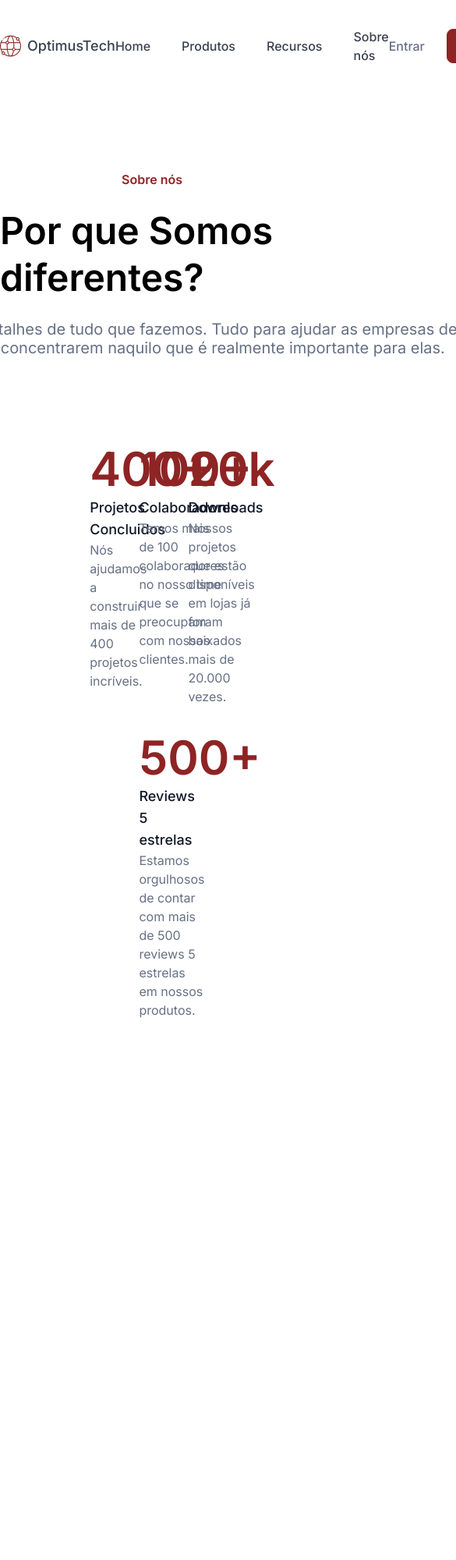
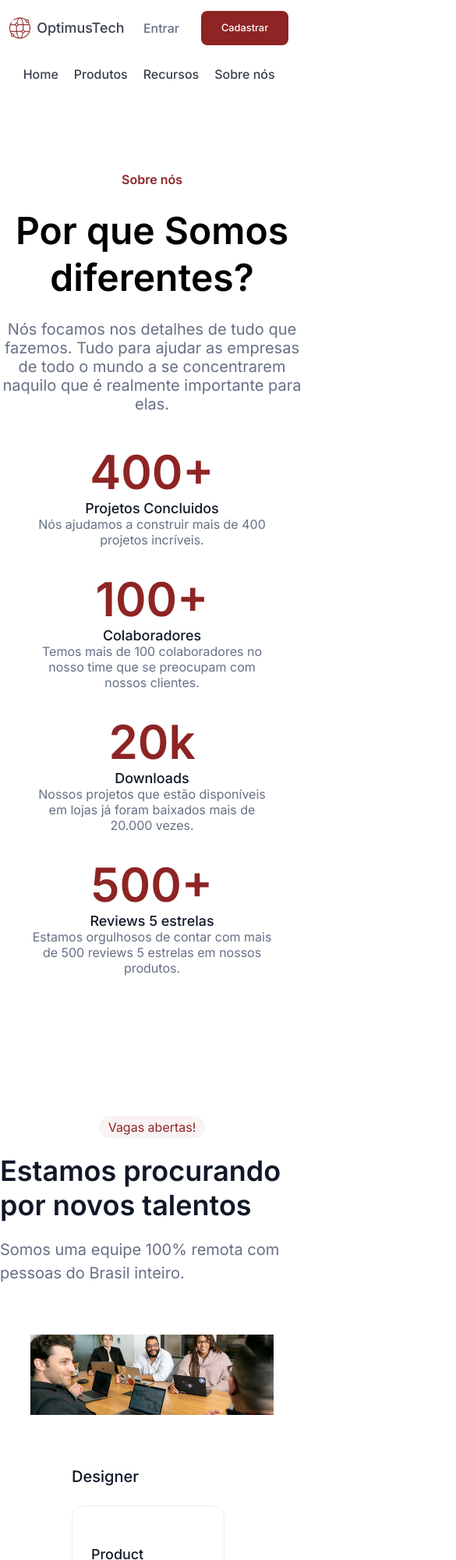
Before and after one commit to r-amaral/7-Days-of-Code, a plain HTML site: page index.html in a window 390 px wide. Shown: the top 2000 px of the page at 78% size, 585 px wide, since content can reach past the window. Before the commit the page ends 1307 px from the top, so only its background shows below. Drawn offline with Linux system fonts and the light colour scheme.

Commit message:
Algumas adaptações para responsividade adição de media query

```diff
--- a/index.html
+++ b/index.html
@@ -1,19 +1,18 @@
 <!DOCTYPE html>
 <html lang="en">
-
   <head>
-    <meta charset="UTF-8">
-    <meta http-equiv="X-UA-Compatible" content="IE=edge">
-    <meta name="viewport" content="width=device-width, initial-scale=1.0">
-    <link rel="stylesheet" href="./styles/header.css">
+    <meta charset="UTF-8" />
+    <meta http-equiv="X-UA-Compatible" content="IE=edge" />
+    <meta name="viewport" content="width=device-width, initial-scale=1.0" />
+    <link rel="stylesheet" href="style.css" />
     <title>OptimusTech</title>
   </head>
 
   <body>
     <header>
-        <nav class='nav-container'>
-            <a href="#" class='nav-logo'>
-                <img src="./imagens/worldwide 1 (Traced).png" alt="">
+      <nav class="nav-container">
+        <a href="#" class="nav-logo">
+          <img src="./imagens/worldwide 1 (Traced).png" alt="" />
           <p>OptimusTech</p>
         </a>
         <div class="pages">
@@ -24,9 +23,6 @@
             <li><a href="#">Sobre nós</a></li>
           </ul>
         </div>
-
-            <div class='logo'></div>
-
         <div class="logo-buttons">
           <a href="#">Entrar</a>
           <button>Cadastrar</button>
@@ -34,15 +30,17 @@
       </nav>
     </header>
     <main>
-        <section class='about-us'>
+      <section class="about-us">
         <span>Sobre nós</span>
         <h1>Por que Somos diferentes?</h1>
-            <p>Nós focamos nos detalhes de tudo que fazemos. Tudo para ajudar as empresas de todo o mundo a se
-                concentrarem naquilo que é realmente importante para elas.
+        <p>
+          Nós focamos nos detalhes de tudo que fazemos. Tudo para ajudar as
+          empresas de todo o mundo a se concentrarem naquilo que é realmente
+          importante para elas.
         </p>
       </section>
 
-        <section class='metrics'>
+      <section class="metrics">
         <div class="metric-items">
           <p>400+</p>
           <h2>Projetos Concluidos</h2>
@@ -51,20 +49,77 @@
         <div class="metric-items">
           <p>100+</p>
           <h2>Colaboradores</h2>
-                <h3>Temos mais de 100 colaboradores no nosso time que se preocupam com nossos clientes.</h3>
+          <h3>
+            Temos mais de 100 colaboradores no nosso time que se preocupam com
+            nossos clientes.
+          </h3>
         </div>
         <div class="metric-items">
           <p>20k</p>
           <h2>Downloads</h2>
-                <h3>Nossos projetos que estão disponíveis em lojas já foram baixados mais de 20.000 vezes.</h3>
+          <h3>
+            Nossos projetos que estão disponíveis em lojas já foram baixados
+            mais de 20.000 vezes.
+          </h3>
         </div>
         <div class="metric-items">
           <p>500+</p>
           <h2>Reviews 5 estrelas</h2>
-                <h3>Estamos orgulhosos de contar com mais de 500 reviews 5 estrelas em nossos produtos.</h3>
+          <h3>
+            Estamos orgulhosos de contar com mais de 500 reviews 5 estrelas em
+            nossos produtos.
+          </h3>
         </div>
       </section>
+
+      <section class="vacancies">
+        <div class="looking-for-new-vacancies">
+          <span>Vagas abertas!</span>
+          <h2>Estamos procurando por novos talentos</h2>
+          <p>Somos uma equipe 100% remota com pessoas do Brasil inteiro.</p>
+          <img
+            class="img-vacancies"
+            src="./imagens/vagas-img.png"
+            alt="pessoas reunidas em uma mesa"
+          />
+        </div>
+      </section>
+
+      <section class="open-vacancies">
+        <div class="designer">
+          <h2>Designer</h2>
+          <div class="open-vacancies-content">
+            <h3>Product Designer</h3>
+            <span>Full-time</span>
+            <span>Faixa Salarial:R$7.000</span>
+          </div>
+          <div class="open-vacancies-content">
+            <h3>Ux Designer</h3>
+            <span>Full-time</span>
+            <span>Faixa Salarial:6.000</span>
+          </div>
+        </div>
+        <div class="software-development">
+          <h2>Desenvolvimento de Software</h2>
+          <div class="open-vacancies-content">
+            <h3>Desenvolvedor(a) iOS</h3>
+            <span>Full-time</span>
+            <span>Faixa salarial: R$8.000</span>
+          </div>
+          <div class="open-vacancies-content">
+            <h3>Desenvolvedor(a) Front-end</h3>
+            <span>Full-time</span>
+            <span>Faixa salarial: R$7.000</span>
+          </div>
+          <div class="open-vacancies-content">
+            <h3>Desenvolvedor(a) Back-end</h3>
+            <span>Full-time</span>
+            <span>Faixa salarial: R$8.000</span>
+          </div>
+        </div>
+      </section>
+
+      <section class="depositions"></section>
     </main>
   </body>
-
 </html>
--- /dev/null
+++ b/style.css
@@ -0,0 +1,294 @@
+@import url('https://fonts.googleapis.com/css2?family=Inter:wght@100;200;300;400;500;600;700;800;900&display=swap');
+
+* {
+    margin: 0;
+    padding: 0;
+    font-family: 'Inter';
+    box-sizing: border-box;
+}
+
+:root {
+    --cor-principal: #8E2424;
+    --cor-secundaria: #101828;
+    --cor-terciaria: #667085;
+}
+
+.nav-container {
+    display: flex;
+    justify-content: space-around;
+    align-items: center;
+    width: 98vw;
+    height: 14vh;
+    background-color: #ffffff;
+}
+
+.nav-logo {
+    display: flex;
+    align-items: center;
+    gap: 8px;
+    text-decoration: none;
+}
+
+.nav-logo p {
+    height: 24px;
+    color: #3A404E;
+    font-weight: 500;
+    font-size: 1.12rem;
+    line-height: 24px;
+}
+
+.nav-list {
+    display: flex;
+    justify-content: center;
+    align-items: center;
+    gap: 40px;
+    list-style: none;
+}
+
+.nav-list a {
+    color: #3A404E;
+    font-weight: 500;
+    font-size: 1rem;
+    text-decoration: none;
+}
+
+.nav-list a:hover {
+    text-decoration: underline;
+}
+
+.logo-buttons {
+    display: flex;
+    align-items: center;
+    gap: 28px;
+}
+
+.logo-buttons a {
+    font-weight: 500;
+    font-size: 1rem;
+    color: var(--cor-terciaria);
+    text-decoration: none;
+}
+
+.logo-buttons a:hover {
+    text-decoration: underline;
+}
+
+.logo-buttons button {
+    background: var(--cor-principal);
+    border-radius: 0.5rem;
+    border: none;
+    width: 112px;
+    height: 44px;
+    font-weight: 500;
+    box-sizing: border-box;
+    padding: 0.8rem 1.12rem;
+    cursor: pointer;
+    color: #fff;
+    font-size: 1rem;
+}
+
+
+.about-us {
+    display: flex;
+    flex-direction: column;
+    justify-content: center;
+    align-items: center;
+    gap: 24px;
+    margin-top: 100px;
+}
+
+.about-us span {
+    color: var(--cor-principal);
+    font-style: normal;
+    font-weight: 600;
+    font-size: 1rem;
+    line-height: 24px;
+}
+
+.about-us h1 {
+    font-style: normal;
+    font-weight: 600;
+    font-size: 3rem;
+    line-height: 60px;
+}
+
+.about-us p {
+    font-style: normal;
+    font-weight: 400;
+    font-size: 1.25rem;
+    text-align: center;
+    width: 790px;
+    color: var(--cor-terciaria);
+}
+
+
+.metrics {
+    display: flex;
+    justify-content: center;
+    flex-wrap: wrap;
+    margin: 10% 10% 0 10%;
+    gap: 30px;
+}
+
+.metric-items {
+    display: flex;
+    align-items: flex-start;
+    flex-direction: column;
+    width: 19%;
+}
+
+.metric-items p {
+    /* flex-shrink: 1; */
+    font-weight: 600;
+    font-size: 3.75rem;
+    color: var(--cor-principal);
+}
+
+.metric-items h2 {
+    font-weight: 500;
+    font-size: 1.12rem;
+    color: var(--cor-secundaria);
+}
+
+.metric-items h3 {
+    font-weight: 400;
+    font-size: 1rem;
+    color: var(--cor-terciaria);
+}
+
+.vacancies {
+    display: flex;
+    flex-direction: column;
+}
+
+.looking-for-new-vacancies {
+    display: flex;
+    flex-direction: column;
+    align-items: center;
+    margin-top: 180px;
+    gap: 20px;
+}
+
+.looking-for-new-vacancies span {
+    padding: 4px 12px;
+    background-color: rgba(142, 36, 36, 0.05);
+    color: var(--cor-principal);
+    border-radius: 16px
+}
+
+.looking-for-new-vacancies h2 {
+    font-weight: 600;
+    font-size: 36px;
+    color: var(--cor-secundaria);
+}
+
+.looking-for-new-vacancies p {
+    font-weight: 400;
+    font-size: 1.25rem;
+    line-height: 30px;
+    color: var(--cor-terciaria);
+    margin-bottom: 44px;
+}
+
+.img-vacancies {
+    background-size: cover;
+    background-position: center;
+    background-attachment: fixed;
+    width: 80%;
+}
+
+.open-vacancies {
+    display: flex;
+    align-items: center;
+    flex-direction: column;
+    margin: 0 17%;
+}
+
+.designer,
+.software-development {
+    display: flex;
+    flex-direction: column;
+    width: 80%;
+    align-items: flex-start;
+    gap: 22px;
+    margin: 64px 0 10px 0;
+}
+
+.designer h2,
+.software-development h2 {
+    font-weight: 500;
+    font-size: 1.25rem;
+    line-height: 30px;
+    color: var(--cor-secundaria);
+}
+
+.open-vacancies-content {
+    width: 95%;
+    height: 136px;
+    border: 1px solid #EAECF0;
+    padding: 24px 24px 28px;
+    border-radius: 16px;
+}
+
+.open-vacancies-content h3 {
+    font-weight: 500;
+    font-size: 1.12rem;
+    line-height: 28px;
+    color: var(--cor-secundaria);
+    margin: 24px 0 32px 0;
+}
+
+.open-vacancies-content span {
+    font-weight: 500;
+    font-size: 1rem;
+    line-height: 24px;
+    color: var(--cor-terciaria);
+    margin-right: 24px;
+}
+
+.depositions {
+    margin-top: 96px;
+}
+
+/* Mobile */
+@media screen and (max-width:768px) {
+
+    .nav-container {
+        flex-wrap: wrap;
+        justify-content: space-around;
+    }
+
+    .pages {
+        order: 3;
+
+    }
+
+    .pages ul {
+        gap: 20px;
+    }
+
+    .pages a {
+        font-size: 1rem;
+
+    }
+
+    .logo-buttons button {
+        order: 2;
+        font-size: 0.8rem;
+    }
+
+    .about-us {
+        text-align: center;
+    }
+
+    .about-us p {
+        width: initial;
+    }
+
+    .metric-items {
+        width: initial;
+        display: flex;
+        align-items: center;
+        text-align: center;
+    }
+}
--- a/styles/header.css
+++ /dev/null
@@ -1,160 +0,0 @@
-@import url('https://fonts.googleapis.com/css2?family=Inter:wght@100;200;300;400;500;600;700;800;900&display=swap');
-
-* {
-    margin: 0;
-    padding: 0;
-    font-family: 'Inter';
-}
-
-
-.nav-container {
-    display: flex;
-    justify-content: space-around;
-    align-items: center;
-    width: 98vw;
-    height: 14vh;
-    background-color: #ffffff;
-}
-
-.nav-logo {
-    display: flex;
-    align-items: center;
-    gap: 8px;
-    text-decoration: none;
-}
-
-.nav-logo p {
-    height: 24px;
-    color: #3A404E;
-    font-weight: 500;
-    font-size: 18px;
-    line-height: 24px;
-}
-
-.nav-list {
-    display: flex;
-    justify-content: center;
-    align-items: center;
-    list-style: none;
-    gap: 40px;
-
-}
-
-.nav-list a {
-    color: #3A404E;
-    text-decoration: none;
-    font-weight: 500;
-    font-size: 16px;
-    line-height: 24px;
-}
-
-.nav-list a:hover {
-    text-decoration: underline;
-}
-
-.logo {
-    width: 142px;
-}
-
-.logo-buttons {
-    display: flex;
-    align-items: center;
-    gap: 28px;
-}
-
-.logo-buttons a {
-    font-style: normal;
-    font-weight: 500;
-    font-size: 16px;
-    line-height: 24px;
-    color: #667085;
-    text-decoration: none;
-}
-
-.logo-buttons a:hover {
-    text-decoration: underline;
-}
-
-.logo-buttons button {
-    background: #8E2424;
-    border-radius: 8px;
-    border: 1px solid #8E2424;
-    width: 112px;
-    height: 44px;
-    box-sizing: border-box;
-    padding: 10px 18px;
-    cursor: pointer;
-    color: white;
-    font-size: 16px;
-}
-
-
-.about-us {
-    display: flex;
-    flex-direction: column;
-    justify-content: center;
-    align-items: center;
-    gap: 24px;
-    margin-top: 100px;
-}
-
-.about-us span {
-    color: #8E2424;
-    font-style: normal;
-    font-weight: 600;
-    font-size: 16px;
-    line-height: 24px;
-}
-
-.about-us h1 {
-    font-style: normal;
-    font-weight: 600;
-    font-size: 48px;
-    line-height: 60px;
-}
-
-.about-us p {
-    font-style: normal;
-    font-weight: 400;
-    font-size: 20px;
-    text-align: center;
-    width: 790px;
-    color: #667085;
-}
-
-
-.metrics {
-    display: flex;
-    justify-content: center;
-    flex-wrap: wrap;
-    margin: 107px 112px 0 112px;
-    gap: 30px;
-}
-
-.metric-items{
-    display: flex;
-    align-items: flex-start;
-    flex-direction: column;
-    width: 20%;
-}
-
-.metric-items p {
-    font-weight: 600;
-    font-size: 60px;
-    line-height: 72px;
-    color: #8E2424;
-}
-
-.metric-items h2 {
-    font-weight: 500;
-    font-size: 18px;
-    line-height: 28px;
-    color: #101828;
-}
-
-.metric-items h3 {
-    font-weight: 400;
-    font-size: 16px;
-    line-height: 24px;
-    color: #667085;
-}
```
Also changed, not shown: imagens/vagas-img.png (added). Lines whose indentation alone changed are shown as unchanged.
